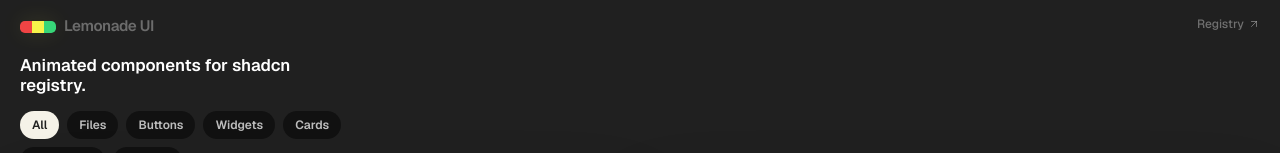
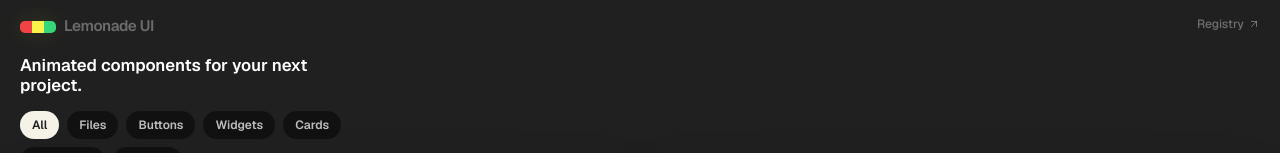
Before and after one commit to 6space7/lemonade-ui, a Next.js app: page / in a window 1280 px wide. Shown: the top 153 px of the page. Built offline with nearby package versions, Linux system fonts and the light colour scheme.

Commit message:
Update catalog headline copy

```diff
--- a/src/components/catalog/component-catalog.tsx
+++ b/src/components/catalog/component-catalog.tsx
@@ -61,7 +61,7 @@ export function ComponentCatalog() {
       <section className="px-3 pb-4 pt-4 sm:px-5">
         <div className="max-w-[21rem]">
           <h1 className="text-[1.05rem] font-semibold leading-5 tracking-normal text-white">
-            Animated components for shadcn registry.
+            Animated components for your next project.
           </h1>
           <div className="mt-4 flex flex-wrap gap-2" aria-label="Component filters">
             {filters.map((filter) => {
```
